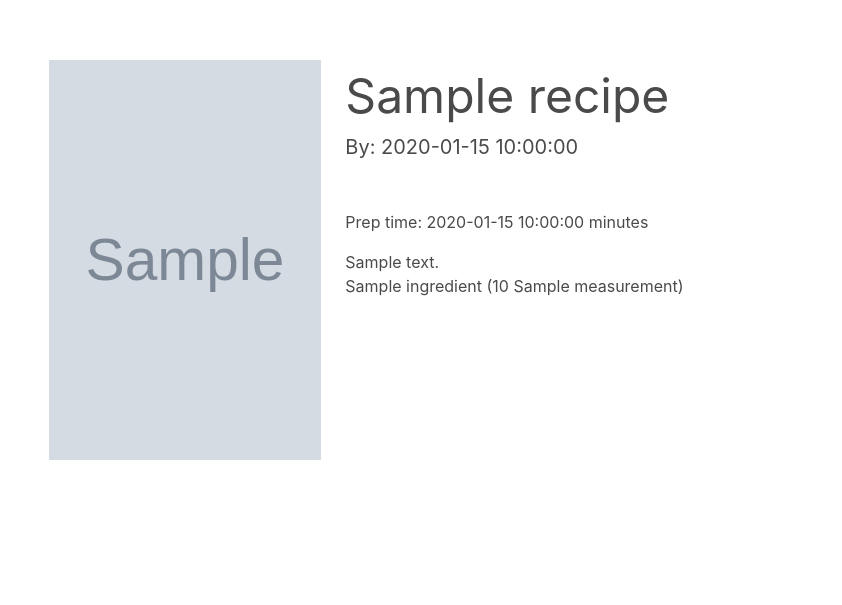
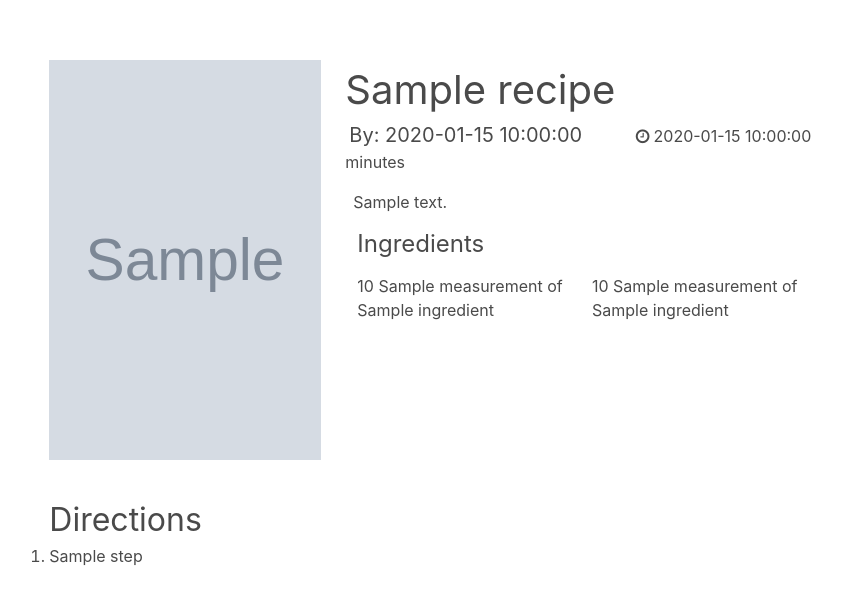
Before and after one commit to aaronsnig501/cook-book, a Flask app: template templates/recipes/details.html in a window 1280 px wide. Shown: the part 76-681 px from the top of the page, without its empty margins (208-1050 px from the left). Run offline with Flask 2, Linux system fonts and the light colour scheme; the template is opened without the code that fills it: most values are stand-ins (such as "Sample title", 1, 10 or a date in 2020); grey boxes marked "Sample" are stand-in pictures; some libraries are stand-ins or nearby versions.

Commit message:
(feat): tidy up styling of details page

```diff
--- a/templates/recipes/details.html
+++ b/templates/recipes/details.html
@@ -10,16 +10,39 @@
       <img src="{{ recipe.image }}" class="recipe-image" />
     </div>
     <div class="column is-5 has-text-left">
-      <h1 class="is-size-1">{{ recipe.name }}</h1>
-      <p class="mb-6 is-size-5">By: {{ recipe.created_by }}</p>
-      <p class="mb-4 is-size-6">Prep time: {{ recipe.preparationTime }} minutes</p>
-      <p>{{ recipe.description }}</p>
+      <h1 class="is-size-2">{{ recipe.name }}</h1>
+      <p class="mb-4 is-size-5">
+        <span class="ml-1">By: {{ recipe.created_by }}</span>
+        <span class="ml-6 is-size-6"><i class="fa fa-clock-o mr-1"></i>{{ recipe.preparationTime }} minutes</span>
+      </p>
+      <p class="ml-2">{{ recipe.description }}</p>
 
-      <ul>
-      {% for ingredient in recipe.ingredients %}
-        <li>{{ ingredient.name }} ({{ ingredient.quantity}} {{ ingredient.measurement }})</li>
+      <div class="columns">
+        <ul class="column">
+          <h2 class="is-size-4 mb-3">Ingredients</h2>
+          {% for ingredient in recipe.ingredients[:recipe.ingredients|length // 2] %}
+            <li>{{ ingredient.quantity}} {% if ingredient.measurement %}{{ ingredient.measurement }} of {% endif %} {{ ingredient.name }}</li>
+          {% endfor %}
+        </ul>
+
+        <ul class="column mt-6">
+          {% for ingredient in recipe.ingredients[recipe.ingredients|length // 2:] %}
+            <li>{{ ingredient.quantity}} {% if ingredient.measurement %}{{ ingredient.measurement }} of {% endif %} {{ ingredient.name }}</li>
+          {% endfor %}
+        </ul>
+      </div>
+    </div>
+  </div>
+
+  <div class="columns">
+    <div class="column is-offset-2 is-8">
+      <h2 class="is-size-3">Directions</h2>
+
+      <ol>
+      {% for step in recipe.steps %}
+        <li>{{ step }}</li>
       {% endfor %}
-      </ul>
+      </ol>
     </div>
   </div>
 </section>
```
